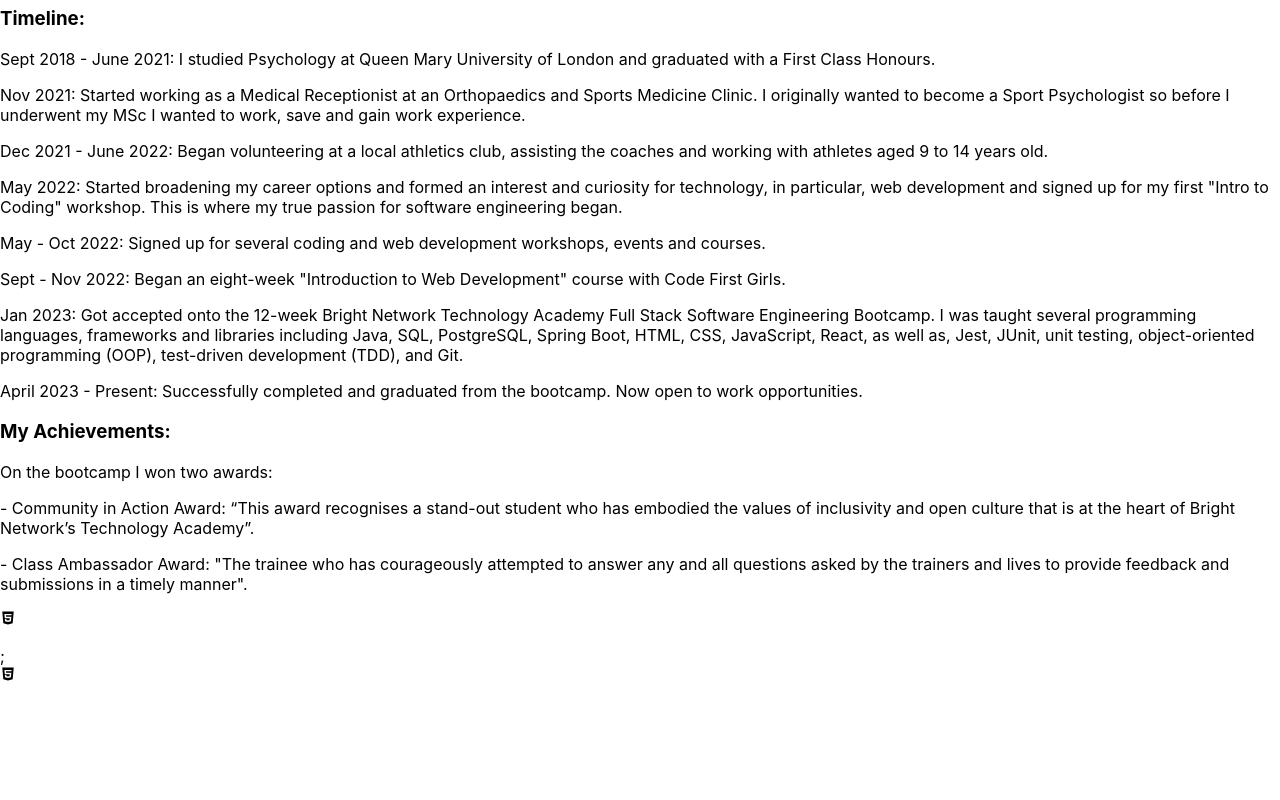
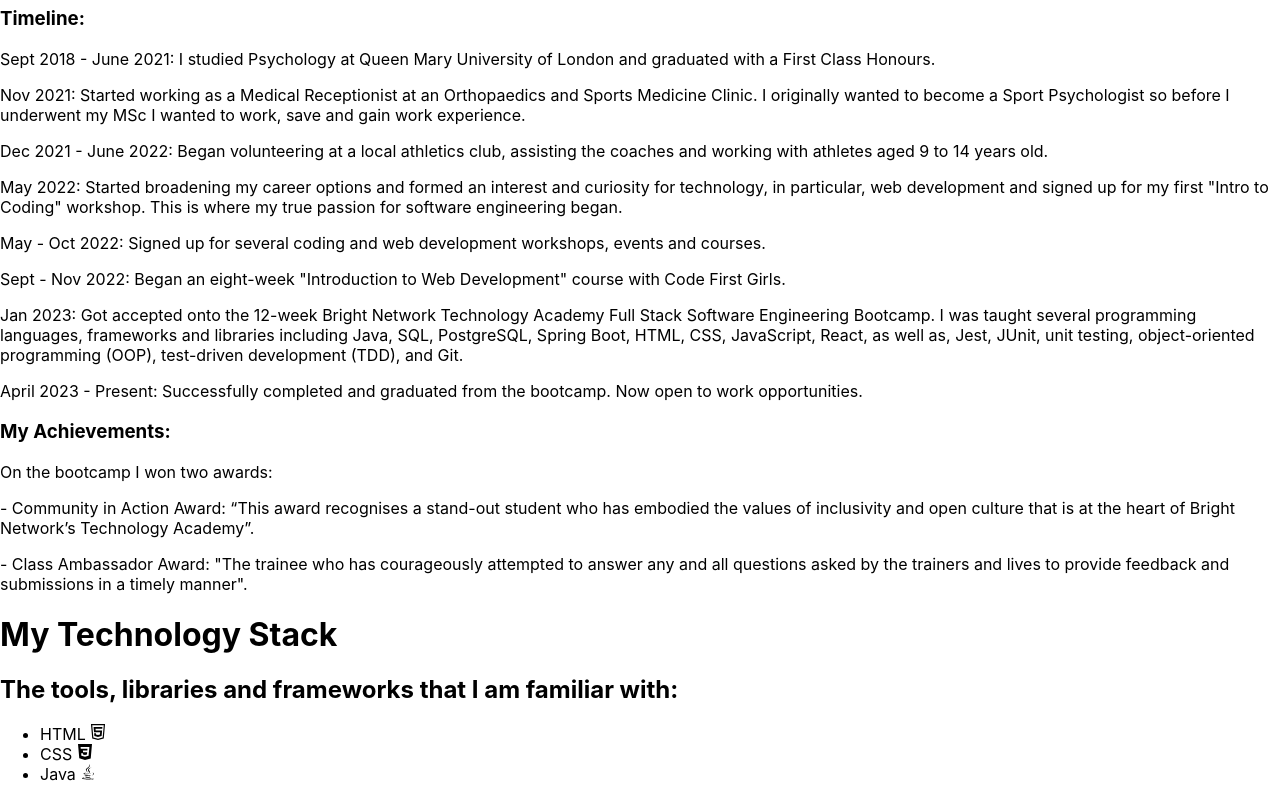
Before and after one commit to ChinikaC/My_Portfolio, a React (Create React App) app: page /TechnologyStack in a window 1280 px wide. Shown: the part 330-1130 px from the top of the page. Before the commit the page ends 1016 px from the top, so only its background shows below. Built offline with nearby package versions, Linux system fonts and the light colour scheme.

Commit message:
Added in HTML & CSS react icons to technology stack

```diff
--- a/src/components/AboutMe.js
+++ b/src/components/AboutMe.js
@@ -1,5 +1,3 @@
-import { AiFillHtml5 } from "react-icons/ai";
-
 const AboutMe = () => {
     return (
         <div className="about">
@@ -48,7 +46,6 @@
                 <p>- Class Ambassador Award: "The trainee who has courageously attempted to answer any and all questions asked by the trainers
                     and lives to provide feedback and submissions in a timely manner".</p>
             </div>
-            <div> <p> <AiFillHtml5/> </p>; </div>
         </div>
 
 
--- a/src/components/TechnologyStack.js
+++ b/src/components/TechnologyStack.js
@@ -1,7 +1,26 @@
-import { AiFillHtml5 } from "react-icons/ai";
+import { ImHtmlFive2 } from "react-icons/im";
+import { SiCss3 } from "react-icons/si";
+import { FaJava } from "react-icons/fa";
 
 const TechnologyStack = () => {
-  return <AiFillHtml5 />;
+  return (
+
+    <div className="technologyStackLogos">
+    <h1>My Technology Stack</h1>
+    <h2>The tools, libraries and frameworks that I am familiar with:</h2>
+    <ul>
+    <li>
+    HTML <ImHtmlFive2 />
+    </li>
+    <li>
+    CSS <SiCss3/>
+    </li>
+    <li>
+    Java <FaJava/>
+    </li>
+    </ul>
+   </div>
+  )
 };
 
 export default TechnologyStack;
```
